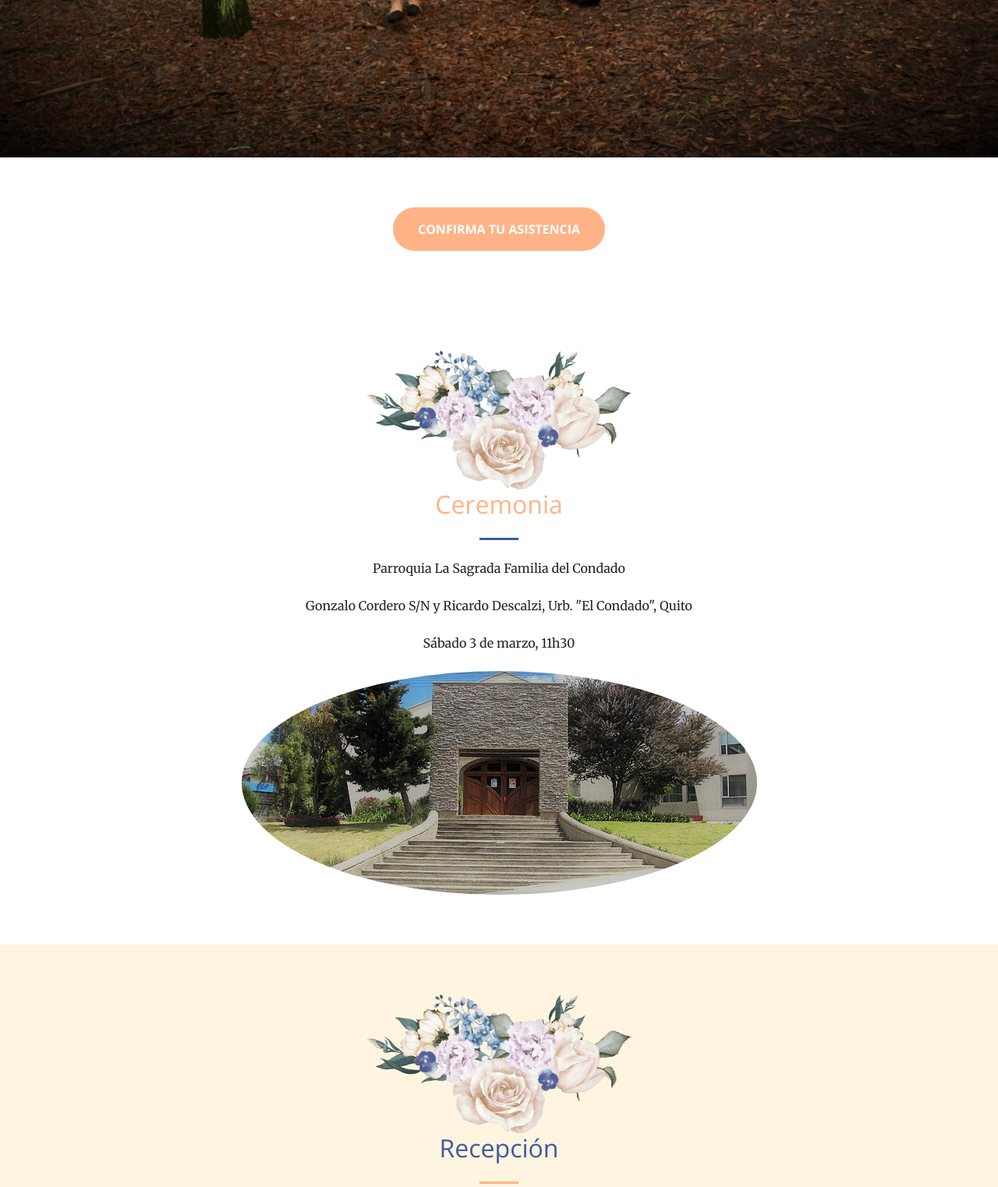
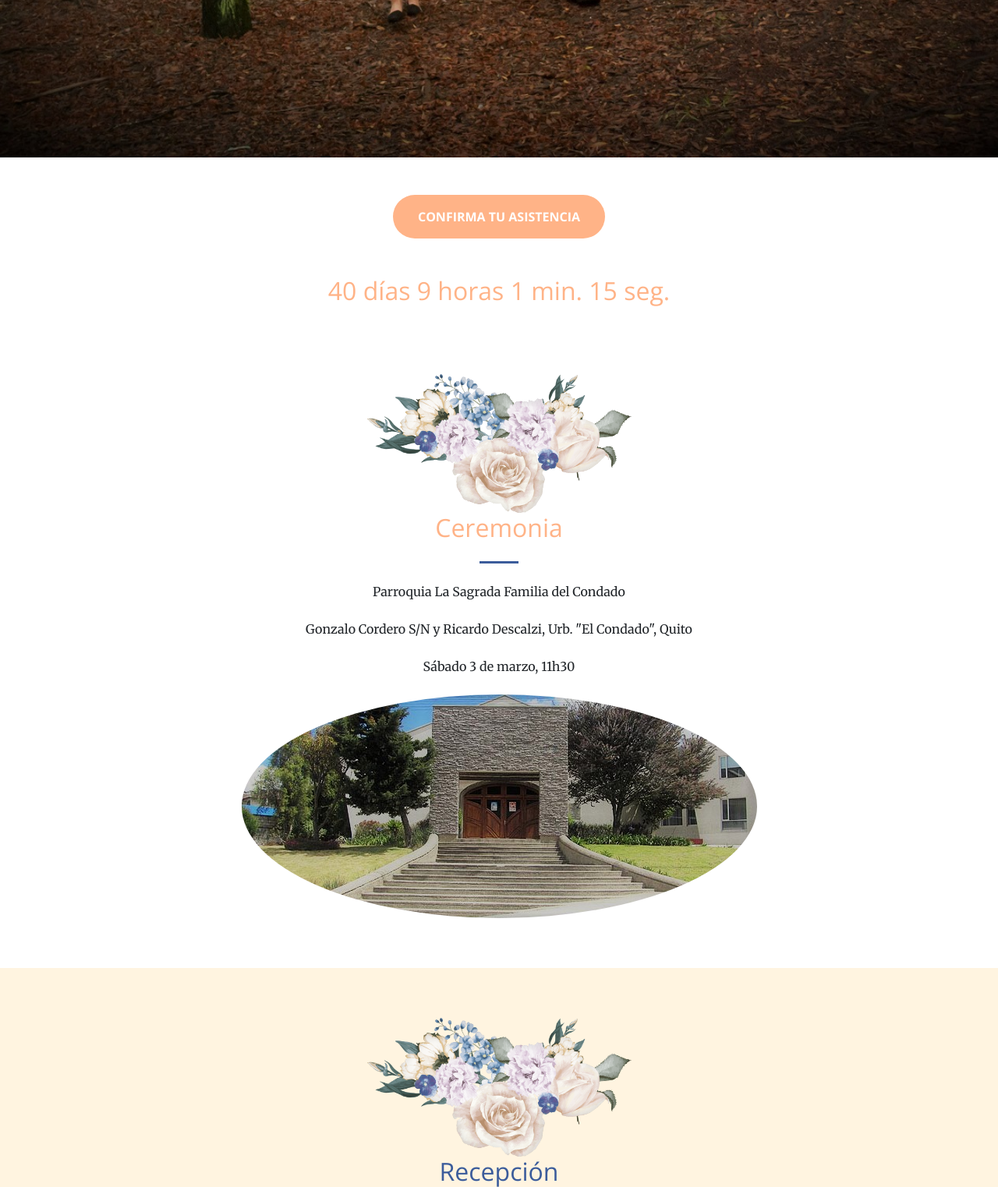
Before and after one commit to alejandromesias/celebrar_py, a Django app: page /nicoyvale/ in a window 1280 px wide. Shown: the part 598-2121 px from the top of the page at 78% size. Run offline with Django 3.2, Linux system fonts and the light colour scheme; some libraries are stand-ins or nearby versions.

Commit message:
countdown timer!

```diff
--- a/static/nicoyvale/css/creative.css
+++ b/static/nicoyvale/css/creative.css
@@ -409,6 +409,6 @@ header.masthead {
 }
 
 .padded-section-less {
-  padding-top: 2rem;
-  padding-bottom: 2rem;
+  padding-top: 3rem;
+  padding-bottom: 1rem;
 }
--- /dev/null
+++ b/static/nicoyvale/js/countdown.js
@@ -0,0 +1,30 @@
+
+// Set the date we're counting down to
+//var countDownDate = new Date("Sep 5, 2018 15:37:25").getTime();
+var countDownDate = new Date("Mar 3, 2018 11:30:00").getTime();
+
+// Update the count down every 1 second
+var x = setInterval(function() {
+
+    // Get todays date and time
+    var now = new Date().getTime();
+
+    // Find the distance between now an the count down date
+    var distance = countDownDate - now;
+
+    // Time calculations for days, hours, minutes and seconds
+    var days = Math.floor(distance / (1000 * 60 * 60 * 24));
+    var hours = Math.floor((distance % (1000 * 60 * 60 * 24)) / (1000 * 60 * 60));
+    var minutes = Math.floor((distance % (1000 * 60 * 60)) / (1000 * 60));
+    var seconds = Math.floor((distance % (1000 * 60)) / 1000);
+
+    // Output the result in an element with id="demo"
+    document.getElementById("demo").innerHTML = days + " días  " + hours + " horas  "
+    + minutes + " min.  " + seconds + " seg.";
+
+    // If the count down is over, write some text
+    if (distance < 0) {
+        clearInterval(x);
+        document.getElementById("demo").innerHTML = "EXPIRED";
+    }
+}, 1000);
--- a/templates/nicoyvaleapp/base_comun.html
+++ b/templates/nicoyvaleapp/base_comun.html
@@ -80,6 +80,7 @@
   <script src="{% static "nicoyvale/js/creative.min.js" %}"></script>
   <!-- Custom scripts for this template -->
   <script src="{% static "nicoyvale/js/creative.min.js" %}"></script>
+  <script src="{% static "nicoyvale/js/countdown.js" %}"></script>
 
   <!-- Google maps api y script -->
   <script src="{% static "nicoyvale/js/gmaps.js" %}"></script>
--- a/templates/nicoyvaleapp/nyv_home.html
+++ b/templates/nicoyvaleapp/nyv_home.html
@@ -32,12 +32,13 @@
       </div>
     </header>
 
-  <section class="padded-section">
+  <section class="padded-section-less">
     <div class="container">
         <div class="col-lg-8 mx-auto text-center">
 
           <a class="btn btn-primary btn-xl js-scroll-trigger" href="{% url 'confirmar' %}">Confirma tu asistencia</a>
-
+          <br><br><br>
+          <h2 class="section-heading-light" id="demo"></h2>
         </div>
     </div>
   </section>
@@ -84,9 +85,7 @@
             </p>
             <img class = "img-fluid rounded-circle" src="{% static "nicoyvale/img/villavieja.jpg" %}" alt="imagen recepcion">
             <br>
-            <p>
 
-          </p>
           </div>
         </div>
       </div>
```
